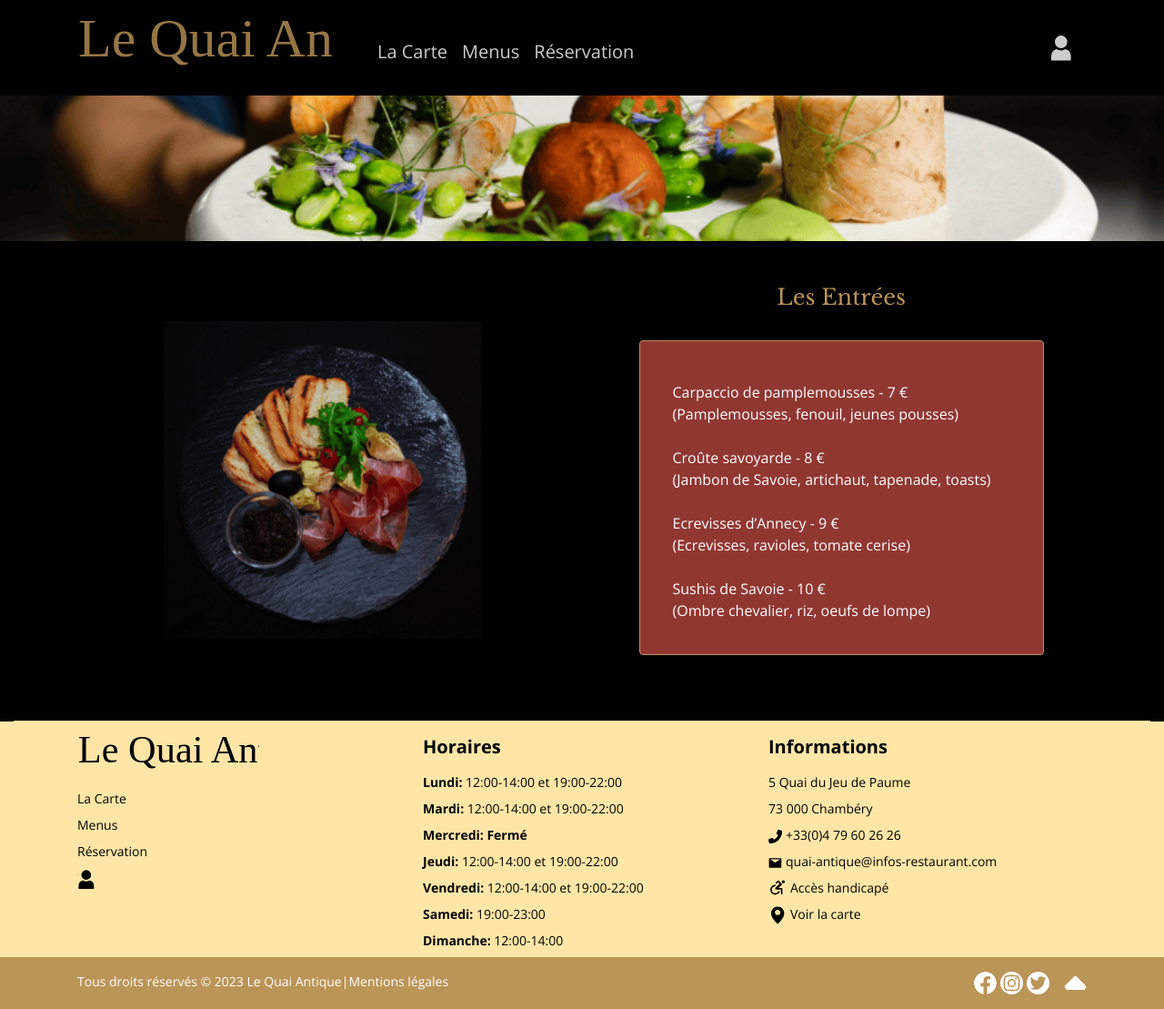
After one commit to Melissa-code/quai_antique, a Symfony app: template templates/food/food.html.twig in a window 1280 px wide. The commit adds this page. Shown: the whole page at 91% size. Run offline with Twig, Linux system fonts and the light colour scheme; the template is opened without the code that fills it, so the values that code supplies are empty; some libraries are stand-ins or nearby versions.

Commit message:
food page

```diff
--- a/templates/base.html.twig
+++ b/templates/base.html.twig
@@ -32,7 +32,7 @@
                     <div class="collapse navbar-collapse" id="navbarsExample04">
                         <ul class="navbar-nav mr-auto">
                             <li class="nav-item ml-md-4">
-                                <a class="nav-link" href="#">La Carte<span class="sr-only">(current)</span></a>
+                                <a class="nav-link" href="{{ path('app_food') }}">La Carte</a>
                             </li>
                             <li class="nav-item">
                                 <a class="nav-link" href="#">Menus</a>
@@ -72,7 +72,7 @@
                             <div class="col-md-4 pt-3">
                                 <ul class="nav flex-column">
                                     <li class="nav-item"><h3><a href="{{ path('app_home') }}#top"><img src="{{ asset('assets/icons/logo-black.svg') }}" alt="Logo du site Le Quai Antique" width="200"></a></h3></li>
-                                    <li class="nav-item mb-2"><a href="#" class="p-0 dark-link">La Carte</a></li>
+                                    <li class="nav-item mb-2"><a href="{{ path('app_food') }}" class="p-0 dark-link">La Carte</a></li>
                                     <li class="nav-item mb-2"><a href="#" class="p-0 dark-link">Menus</a></li>
                                     <li class="nav-item mb-2"><a href="#" class="p-0 dark-link">Réservation</a></li>
                                     <li class="nav-item mb-2">
--- /dev/null
+++ b/templates/food/food.html.twig
@@ -0,0 +1,148 @@
+{% extends 'base.html.twig' %}
+
+{% block css %} <link rel="stylesheet" href="{{ asset('assets/css/food.css') }}"> {% endblock css %}
+
+{% block title %} La carte {% endblock %}
+
+
+{% block main %}
+
+    {# Food presentation section #}
+
+    <section id="food-presentation">
+        <div class="row">
+            {# Food image #}
+            <article class="col-12 food-bg"></article>
+        </div>
+    </section>
+
+    {# Starters section #}
+
+    <section class="container my-5 h-100" id="starters">
+        <div class="row">
+            {# Starters image #}
+            <article class="col-md-6 d-flex justify-content-center align-items-center">
+                <img src="{{ asset('assets/images/starters-img.png') }}" width="350" height="350" alt="photo exemple d'une entrée" class="">
+            </article>
+
+            {# Starters #}
+            <article class="col-md-6">
+                <div class="d-block mx-auto">
+                    <h2 class="text-center">Les Entrées</h2>
+                </div>
+                <div class="row d-flex justify-content-center">
+                    <div class="col-10">
+
+                        <div class="card card-food my-4">
+                            <div class="card-body text-white">
+                                <p class="dishes ml-3">
+                                    Carpaccio de pamplemousses - 7 €
+                                    (Pamplemousses,  fenouil, jeunes pousses)
+
+                                    Croûte savoyarde - 8 €
+                                    (Jambon de Savoie, artichaut, tapenade, toasts)
+
+                                    Ecrevisses  d’Annecy - 9 €
+                                    (Ecrevisses, ravioles, tomate cerise)
+
+                                    Sushis de Savoie - 10 €
+                                    (Ombre chevalier, riz, oeufs de lompe)
+                                </p>
+                            </div>
+                        </div>
+                    </div>
+                </div>
+            </article>
+        </div>
+    </section>
+
+    <hr>
+
+
+
+    {# LOOPS #}
+
+    {% for category in categories %}
+
+    <section class="container my-5 h-100" id="starters">
+        {% if category == 'Nos Entrées' or category == 'Nos Desserts' or category == 'Nos Salades' %}
+        <div class="row">
+
+            {# Category image #}
+
+            <article class="col-md-6 d-flex justify-content-center align-items-center">
+                <img src="{{ asset('assets/images/starters-img.png') }}" width="350" height="350" alt="photo exemple d'une entrée" class="category-img">
+            </article>
+
+
+            {# Dishes list #}
+            <article class="col-md-6">
+                <div class="d-block mx-auto">
+                    <h2 class="text-center">{{ category }}</h2>
+                </div>
+
+                <div class="row d-flex justify-content-center align-items-center">
+                    <div class="col-10">
+                        <div class="card card-food my-4">
+                            <div class="card-body text-white ml-3">
+                                {% for dish in dishes %}
+                                    {% if category == dish.category %}
+                                    <span class="dishes">
+                                        {{ dish.name }} - {{ dish.price }} €
+                                        {{ dish.desc}}
+                                    </span>
+                                    {% endif  %}
+                                {% endfor  %}
+                            </div>
+                        </div>
+                    </div>
+                </div>
+            </article>
+        </div>
+
+        {% else %}
+        <div class="row d-flex flex-row-reverse">
+
+            {# Category image #}
+            <article class="col-md-6 d-flex justify-content-center align-items-center ">
+                <img src="{{ asset('assets/images/starters-img.png') }}" width="350" height="350" alt="photo exemple d'une entrée" class="category-img">
+            </article>
+
+
+            {# Dishes list  #}
+            <article class="col-md-6">
+                <div class="d-block mx-auto">
+                    <h2 class="text-center">{{ category }}</h2>
+                </div>
+
+                <div class="row d-flex justify-content-center align-items-center">
+                    <div class="col-10">
+                        <div class="card card-food my-4">
+                            <div class="card-body text-white ml-3">
+                                {% for dish in dishes %}
+                                    {% if category == dish.category %}
+                                        <span class="dishes">
+                                        {{ dish.name }} - {{ dish.price }} €
+                                        {{ dish.desc}}
+                                    </span>
+                                    {% endif %}
+                                {% endfor %}
+                            </div>
+                        </div>
+                    </div>
+                </div>
+            </article>
+        </div>
+        {% endif %}
+    </section>
+
+    <hr>
+
+    {% endfor %}
+
+
+    {% block javascripts %}
+        <script src=""></script>
+    {% endblock %}
+
+{% endblock main %}
```
Also changed, not shown: src/Controller/FoodController.php (added, +62 -0 lines), src/Controller/HomeController.php (+2 -8 lines), templates/home/home.html.twig (+158 -49 lines), templates/home/index.html.twig (deleted, +0 -173 lines), public/assets/css/food.css (added), public/assets/css/home.css, public/assets/css/main.css, public/assets/images/service.png (added), public/assets/images/starters-img.png (added).
